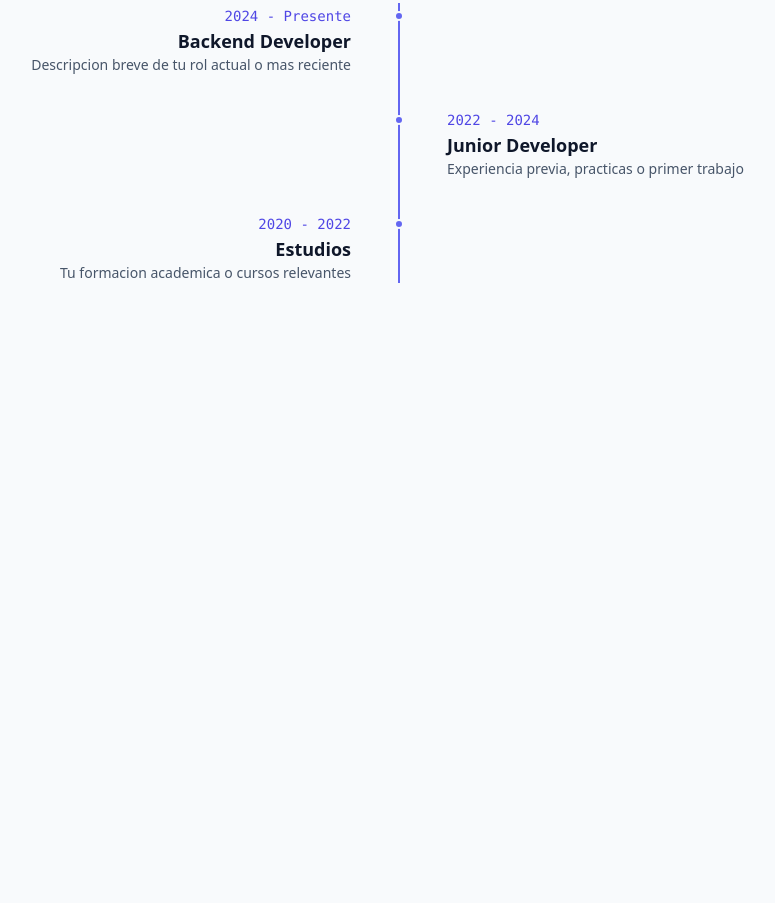
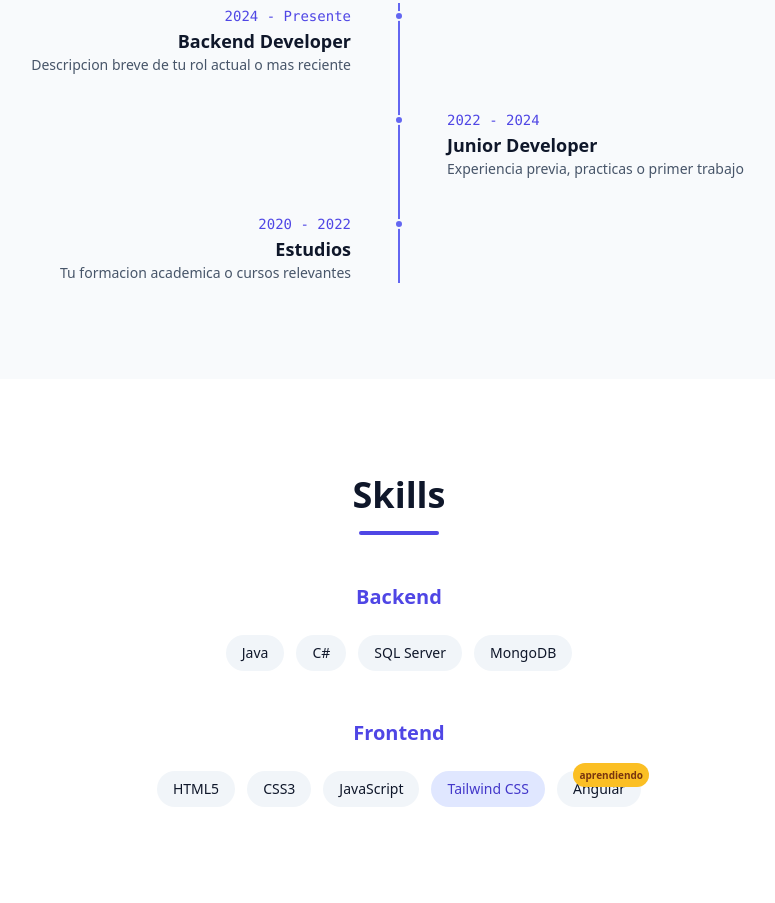
Before and after one commit to Martindelucca/portfolio, a plain HTML site: page index.html in a window 1280 px wide. Shown: the part 1254-2157 px from the top of the page, without its empty margins (241-1016 px from the left). Before the commit the page ends 1633 px from the top, so only its background shows below. Drawn offline with nearby package versions, Linux system fonts and the light colour scheme.

Commit message:
feat: add skills section with tech tags

```diff
--- a/index.html
+++ b/index.html
@@ -126,6 +126,37 @@
   </div>
 </section>
 
+<section id="skills" class="py-24 px-4 bg-white dark:bg-slate-800 reveal">
+  <div class="max-w-4xl mx-auto">
+    <h2 class="text-3xl md:text-4xl font-bold text-center mb-4">Skills</h2>
+    <div class="w-20 h-1 bg-indigo-600 dark:bg-indigo-400 mx-auto mb-12 rounded-full"></div>
+
+    <div class="mb-12">
+      <h3 class="text-xl font-semibold text-center mb-6 text-indigo-600 dark:text-indigo-400">Backend</h3>
+      <div class="flex flex-wrap justify-center gap-3">
+        <span class="px-4 py-2 bg-slate-100 dark:bg-slate-700 rounded-full text-sm font-medium">Java</span>
+        <span class="px-4 py-2 bg-slate-100 dark:bg-slate-700 rounded-full text-sm font-medium">C#</span>
+        <span class="px-4 py-2 bg-slate-100 dark:bg-slate-700 rounded-full text-sm font-medium">SQL Server</span>
+        <span class="px-4 py-2 bg-slate-100 dark:bg-slate-700 rounded-full text-sm font-medium">MongoDB</span>
+      </div>
+    </div>
+
+    <div>
+      <h3 class="text-xl font-semibold text-center mb-6 text-indigo-600 dark:text-indigo-400">Frontend</h3>
+      <div class="flex flex-wrap justify-center gap-3">
+        <span class="px-4 py-2 bg-slate-100 dark:bg-slate-700 rounded-full text-sm font-medium">HTML5</span>
+        <span class="px-4 py-2 bg-slate-100 dark:bg-slate-700 rounded-full text-sm font-medium">CSS3</span>
+        <span class="px-4 py-2 bg-slate-100 dark:bg-slate-700 rounded-full text-sm font-medium">JavaScript</span>
+        <span class="px-4 py-2 bg-indigo-100 dark:bg-indigo-900 text-indigo-700 dark:text-indigo-300 rounded-full text-sm font-medium">Tailwind CSS</span>
+        <span class="px-4 py-2 bg-slate-100 dark:bg-slate-700 rounded-full text-sm font-medium relative">
+          Angular
+          <span class="absolute -top-2 -right-2 text-[10px] bg-amber-400 text-amber-900 px-1.5 py-0.5 rounded-full font-bold">aprendiendo</span>
+        </span>
+      </div>
+    </div>
+  </div>
+</section>
+
   <script src="js/main.js"></script>
 </body>
 </html>
```
